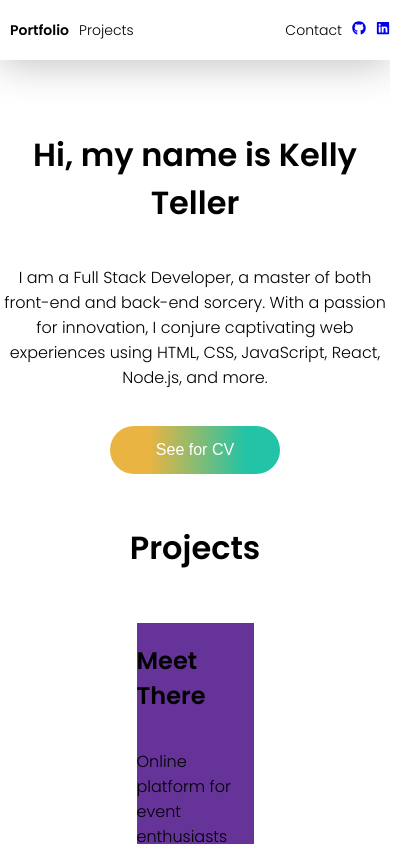
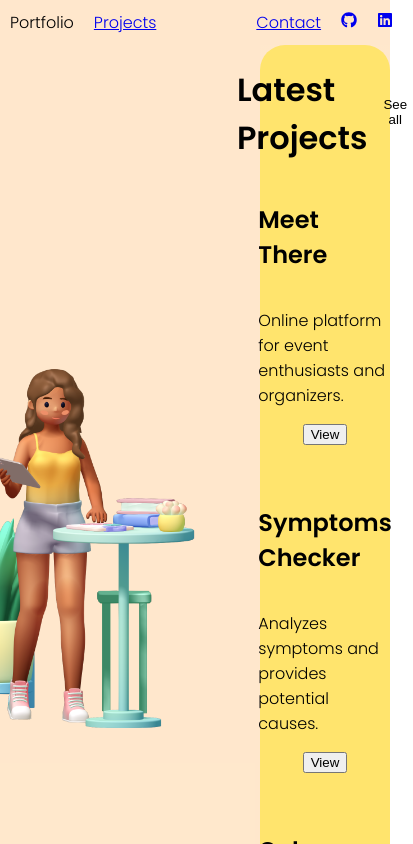
Before and after one commit to telkelly/portfolio, a React (Create React App) app: page / in a window 390 px wide. Shown: the top 844 px of the page, 413 px wide, since content can reach past the window. Built offline with nearby package versions, Linux system fonts and the light colour scheme.

Commit message:
changed design

```diff
--- a/src/App.css
+++ b/src/App.css
@@ -6,291 +6,115 @@ body {
   font-family: "Poppins", sans-serif;
 }
 
-header {
-  width: 100%;
-  height: 60px;
-  box-shadow: 0px 4px 40px 0px #00000040;
+.app-grid {
+  height: 100vh;
+  display: grid;
+  grid-template-columns: repeat(12, 1fr);
+  grid-template-rows: auto;
+  grid-template-areas:
+    "header header header header header header header header header header header header"
+    "main main main main main main main main projects projects projects projects"
+    "footer footer footer footer footer footer footer footer projects projects projects projects";
 }
 
-.nav-bar {
+.navbar, .main-content{
+  background-color: rgba(255, 228, 196, 0.863);
+}
+
+/* HEADER */
+
+.navbar {
+  grid-area: header;
+  grid-column: 1 / 13;
+  grid-row: 1;
   display: flex;
   justify-content: space-between;
   align-items: center;
+  gap: 20px;
+  padding: 10px;
 }
 
-.nav-info a {
-  text-decoration: none;
-  color: black;
+.nav-content, .social-media{
+  display: flex;
+  gap: 100px;
 }
 
-.logo {
-  font-weight: 600;
-  padding-left: 25px;
+.social-media{
+  gap: 20px;
 }
 
-.nav-info {
+/* ABOUT COMPONENT */
+.title-div{
   display: flex;
-  justify-content: space-between;
-  width: 30%;
-  padding-right: 25px;
+  gap: 10px;
 }
 
-/* BODY */
+.title-div button{
+  border: none;
+  background-color: transparent;
+  margin-top: 1rem;
+}
 
-.main-info {
+.title-div h1{
+  margin-bottom: 0px;
+}
+
+
+.main-content {
+  grid-area: main;
   display: flex;
-  margin: 100px 0;
-  justify-content: center;
-  gap: 30px;
+  align-items: center;
+  justify-content: end;
+  padding: 60px;
   flex-direction: row-reverse;
 }
 
 .personal-photo img {
-  height: 500px;
+  width: 250px;
 }
 
-.about-person {
+
+/* PROJECT */
+.proj-container{
+  grid-area: projects;
+  background: linear-gradient(to bottom, rgba(255, 228, 196, 0.863) 0%, rgba(255, 228, 196, 0.863) 20%, #ffffff );
+}
+
+.projects{
   display: flex;
   flex-direction: column;
-  width: 500px;
+  align-items: center;
+  background-color: #ffe46d;
+  border-radius: 25px 25px 0px;
+  height: 100%;
 }
 
-.info-btn button {
-  background: linear-gradient(
-    90deg,
-    rgba(233, 180, 66, 1) 23%,
-    rgba(34, 195, 166, 1) 80%
-  );
-  padding: 15px 20px;
-  border: none;
-  border-radius: 25px;
-  font-size: 16px;
-  width: 170px;
-  color: white;
-  margin-top: 20px;
-  cursor: pointer;
+.list-projects{
+  display: flex;
+  flex-direction: column;
+  align-items: center;
 }
 
-.orange button {
-  background: linear-gradient(
-    90deg,
-    rgba(233, 180, 66, 1) 23%,
-    rgba(252, 70, 107, 1) 80%
-  );
+.normal-card{
+  display: flex;
+  align-items: center;
+  flex-direction: column;
+  padding: 20px;
 }
 
-/* PROJECT-SECTION*/
 
-.normal-card {
-  cursor: pointer;
-  width: 30%;
-  display: flex;
-  justify-content: center;
-  align-items: center;
-  flex-direction: column;
-  margin: 10px;
-  background-color: rebeccapurple;
+/* FOOTER */
+
+.footer-container{
+  grid-area: footer;
+  background: linear-gradient(to bottom, rgba(255, 228, 196, 0.863) 0%, rgba(255, 228, 196, 0.863) 20%, #ffffff );
 }
 
-.normal-card h1 {
-  font-size: 18px;
-  color: var(--fg);
-  padding: 5px;
-  text-align: center;
+.footer {
+  display: flex;
+  justify-content: space-around;
+  align-items: center;
+  border-radius: 25px;
+  background-color: #ffffff;
+  height: 100%;
 }
-
-.normal-card img {
-  width: 300px;
-}
-
-.expanded-card {
-  cursor: pointer;
-  width: 76%;
-  display: flex;
-  justify-content: center;
-  align-items: center;
-  flex-direction: column;
-  margin: 10px;
-  background-color: red;
-}
-
-.expanded-card img{
-    width: 300px;
-}
-
-.expanded-card-h {
-  font-size: 27px;
-  color: var(--fg);
-  width: 300px;
-  padding: 5px;
-  place-self: end center;
-}
-.expanded-card p {
-  width: 300px;
-  padding: 5px;
-  place-self: start center;
-}
-
-.title-prj {
-  text-align: center;
-  padding-bottom: 50px;
-}
-
-.do-title {
-  padding: 25px;
-}
-
-.list-projects {
-  position: relative;
-  margin: 0 auto;
-  width: 90%;
-  display: flex;
-  flex-wrap: wrap;
-  justify-content: space-evenly;
-  gap: 40px;
-}
-
-.projects {
-  position: relative;
-  text-align: center;
-  width: 500px;
-  background-color: white;
-  border-radius: 10px;
-  box-shadow: 0 4px 8px rgba(0, 0, 0, 0.1);
-  margin: 20px;
-  overflow: hidden;
-  transition: transform 0.3s ease, box-shadow 0.3s ease;
-  cursor: pointer;
-}
-
-.projects:hover {
-  transform: translateY(-5px);
-  box-shadow: 0 6px 12px rgba(0, 0, 0, 0.15);
-}
-
-.projects h2 {
-  margin: 0;
-  padding: 15px;
-  background-color: #f8f8f8;
-  border-bottom: 1px solid #eee;
-}
-
-.projects img {
-  width: 100%;
-  height: auto;
-  display: block;
-}
-
-.projects p {
-  padding: 15px;
-  margin: 0;
-  color: #333;
-}
-
-.detail-section {
-  position: absolute;
-  width: 500px;
-  height: 300px;
-  background-color: #eee;
-}
-
-.social-media {
-  width: 100px;
-  display: flex;
-  gap: 10px;
-  justify-content: center;
-}
-
-/* footer */
-
-.footer {
-  padding: 60px 60px 20px 60px;
-}
-
-/* media-quaries */
-
-@media (min-width: 320px) and (max-width: 768px) {
-  .nav-bar {
-    font-size: 14px;
-  }
-
-  .logo {
-    padding-left: 10px;
-  }
-
-  .nav-info {
-    width: 70%;
-    padding-left: 10px;
-    padding-right: 10px;
-  }
-
-  .photo {
-    display: none;
-  }
-
-  .main-info {
-    gap: 0;
-    margin: 50px 0;
-  }
-
-  .about-person {
-    align-items: center;
-    text-align: center;
-  }
-
-  .title-prj {
-    padding-bottom: 20px;
-  }
-
-  .list-projects {
-    width: auto;
-    flex-direction: column;
-    align-items: center;
-    gap: 50px;
-  }
-
-  .projects {
-    width: 80%;
-  }
-
-  .footer {
-    padding: 30px 20px 20px 10px;
-  }
-
-  .social-media {
-    width: auto;
-  }
-}
-
-@media only screen and (max-width: 800px) {
-  .card {
-    flex: 0 0 50%;
-    max-width: 50%;
-  }
-
-  .card:nth-child(4n + 1),
-  .card:nth-child(4n + 4) {
-    flex: 0 0 50%;
-    max-width: 50%;
-  }
-}
-
-@media only screen and (max-width: 600px) {
-  .card {
-    flex: 1 0 100%;
-    max-width: 100%;
-    padding: 10px;
-    padding-left: 0;
-    padding-right: 0;
-  }
-
-  .card:nth-child(4n + 1),
-  .card:nth-child(4n + 4) {
-    flex: 1 0 100%;
-    max-width: 100%;
-  }
-
-  .card-content-container.open {
-    padding: 0;
-  }
-}
--- a/src/App.js
+++ b/src/App.js
@@ -3,16 +3,18 @@ import Navbar from './components/Navbar';
 import About from './components/About';
 import Projects from './components/Projects';
 import Footer from './components/Footer';
+import React from "react";
 
 function App() {
   return (
-    <>
-      <Navbar />
-      <About/>
-      <Projects />
-      <Footer />
-    </>
+    <div className='app-grid'>
+      <Navbar className="header" />
+      <About className="main-content" />
+      <Projects className="projects"/>
+      <Footer className="footer"/>
+    </div>
   );
 }
 
+
 export default App;
--- a/src/components/About.js
+++ b/src/components/About.js
@@ -1,20 +1,21 @@
 import photo from '../imgs/girl.png';
+import Projects from './Projects';
 
 const About = () => {
     return (
-      <div id="about" class="main-info">
-        <div class="personal-photo">
-          <img class="photo" src={photo} />
+      <div id="main-content" className="main-content">
+        <div className="personal-photo">
+          <img className="photo" src={photo} />
         </div>
 
-        <div class="about-person">
+        <div className="about-person">
           <h1>Hi, my name is Kelly Teller</h1>
-          <p class="description">
+          <p className="description">
             I am a Full Stack Developer, a master of both front-end and back-end
             sorcery. With a passion for innovation, I conjure captivating web
             experiences using HTML, CSS, JavaScript, React, Node.js, and more.
           </p>
-          <div class="info-btn">
+          <div className="info-btn">
             <a href="https://docs.google.com/document/d/1iroLN5P1g6-PE3xgp3cOt4Lvc24uvZ6AXupm3RgbuXk/edit?usp=sharing">
               <button>See for CV</button>
             </a>
--- a/src/components/Card.js
+++ b/src/components/Card.js
@@ -1,14 +1,15 @@
 import React, { useState } from "react";
 import { motion, LayoutGroup } from "framer-motion";
 
-const Card = ({ projects }) => {
+const Card = ({ projects, displayCount }) => {
   const [openCardIndex, setOpenCardIndex] = useState(null);
+    const projectsToShow = projects.slice(0, displayCount);
+
 
   return (
     <LayoutGroup>
-      {projects.map((item, index) => {
+      {projectsToShow.map((item, index) => {
         const isOpen = index === openCardIndex;
-
         return isOpen ? (
           <motion.div
             className="expanded-card"
@@ -16,11 +17,13 @@ const Card = ({ projects }) => {
             layoutId={`expandable-card-${index}`}
             key={index}
           >
-            <motion.h1 layoutId={`expandable-card-h-${index}`}>
-              {item.title}
-            </motion.h1>
-            <motion.h5>{item.subtitle}</motion.h5>
             <motion.img src={item.imgSrc} alt={item.title} />
+            <motion.div>
+              <motion.h1 layoutId={`expandable-card-h-${index}`}>
+                {item.title}
+              </motion.h1>
+              <motion.h5>{item.subtitle}</motion.h5>
+            </motion.div>
           </motion.div>
         ) : (
           <motion.div
@@ -33,6 +36,7 @@ const Card = ({ projects }) => {
               {item.title}
             </motion.h2>
             <p>{item.subtitle}</p>
+            <button>View</button>
           </motion.div>
         );
       })}
--- a/src/components/Footer.js
+++ b/src/components/Footer.js
@@ -2,7 +2,8 @@ import { FaGithub, FaLinkedin } from "react-icons/fa";
 
 const Footer = () => {
   return (
-    <footer id="footer" className="nav-bar footer">
+    <div className="footer-container">
+      <footer id="footer" className="footer">
         <div>
           Call me:
           <br />
@@ -22,6 +23,7 @@ const Footer = () => {
           </a>
         </div>
       </footer>
+    </div>
   );
 };
 
--- a/src/components/Navbar.js
+++ b/src/components/Navbar.js
@@ -3,9 +3,9 @@ import { FaGithub, FaLinkedin } from "react-icons/fa";
 
 const Navbar = () => {
   return (
-    <header class="nav-bar">
-      <div class="logo">Portfolio</div>
-      <div class="nav-info">
+    <header className="navbar">
+      <div className="logo">Portfolio</div>
+      <div className="nav-content">
         <a href="#project">Projects</a>
         <a href="#footer">Contact</a>
       </div>
--- a/src/components/Projects.js
+++ b/src/components/Projects.js
@@ -5,12 +5,17 @@ import Card from "./Card";
 
 const Projects = () => {
   return (
-    <>
-      <h1 className="title-prj">Projects</h1>
-      <div className="list-projects">
-        <Card projects={projects} />
+    <div className="proj-container">
+      <div className="projects">
+        <div className="title-div">
+          <h1 className="title-prj">Latest Projects</h1>
+          <button>See all</button>
+        </div>
+        <div className="list-projects">
+          <Card projects={projects} displayCount={3} />
+        </div>
       </div>
-    </>
+    </div>
   );
 };
 
```
Also changed, not shown: src/components/Item.js (added, +42 -0 lines), src/components/List.js (added, +39 -0 lines). Lines whose indentation alone changed are shown as unchanged.
